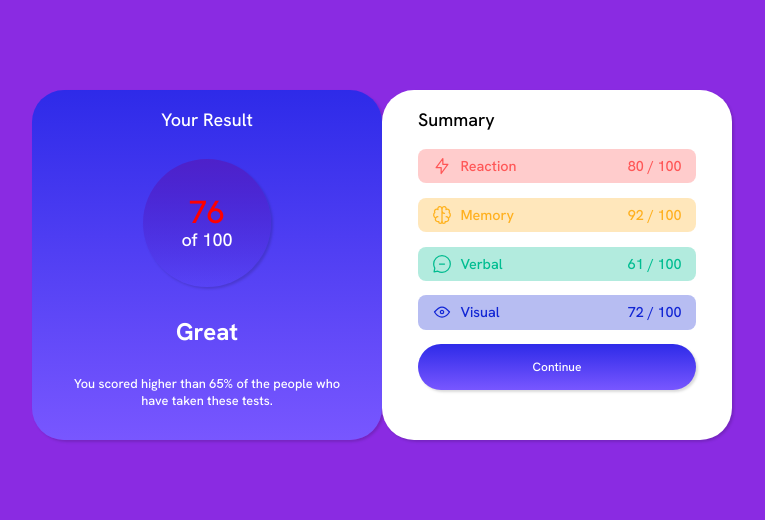
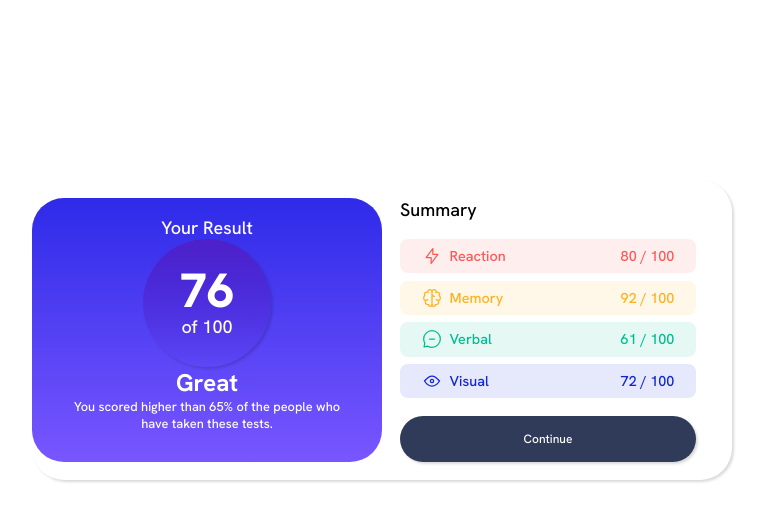
Before and after one commit to Suebxl/10_summary_component_frontendmentor_challenge, a plain HTML site: page index.html in a window 1280 px wide. Shown: the whole page, without its empty margins (258-1023 px from the left). Drawn offline with Linux system fonts and the light colour scheme.

Commit message:
color buttons changed

```diff
--- a/index.css
+++ b/index.css
@@ -16,7 +16,6 @@ svg {
 }
 
 body {
-  background-color: beige;
   font-family: 'Hanken Grotesk', sans-serif;
   font-size: 18px;
 }
@@ -25,10 +24,12 @@ body {
   display: flex;
   flex-direction: column;
   align-items: center;
-  margin: 2em;
+  border-radius: 2rem;
+  background-color: white;
+  box-shadow: rgba(0, 0, 0, 0.15) 1.95px 1.95px 2.6px;
+  width: 90%
 
 }
-
 
 .results {
   background-image: linear-gradient(hsl(241, 81%, 54%),hsl(252, 100%, 67%));
@@ -36,13 +37,15 @@ body {
   color: hsl(0, 0%, 100%);
   width: 90%;
   border-radius: 2rem;
-  padding: 1em 1.5em;
-  box-shadow: rgba(0, 0, 0, 0.15) 1.95px 1.95px 2.6px;
-  min-height: 350px;
+  padding: 1em 2em;
+  min-height: 250px;
   display: flex;
   flex-direction: column;
   justify-content: space-between;
 }
+
+
+
 
 .result-score{
   display: grid;
@@ -58,9 +61,9 @@ body {
 
 .result-score >span {
   display: block;
-  color: red;
+  font-weight: 900;
   line-height: 1;
-  font-size: 2rem;
+  font-size: 3rem;
 }
 
 
@@ -75,11 +78,12 @@ body {
 
 .summary {
   background-color: white;
-  min-height: 350px;
+  min-height: 250px;
   width: 90%;
   border-radius: 2rem;
-  padding: 1em 2em;
-  box-shadow: rgba(0, 0, 0, 0.15) 1.95px 1.95px 2.6px;
+  padding: 1em 2em 0 1em;
+  border-radius: 2em;
+
 }
 
 .summary-item-description {
@@ -96,42 +100,43 @@ body {
   display: flex;
   justify-content: space-between;
   align-items: center;
-  padding: 0.5em 1em;
+  padding: 0.5em 1.5em;
   border-radius: 8px;
-  margin-bottom: 1em;
+  margin-bottom: 0.5em;
+  height: 90%;
   font-size: 0.8em;
-
 }
 
+
 .color-1 {
-  background-color: hsla(0, 100%, 67%, 0.3);
+  background-color: hsla(0, 100%, 67%, 0.1);
   color: hsl(0, 100%, 67%)
 }
 
 .color-2 {
-  background-color: hsla(39, 100%, 56%, 0.3);
+  background-color: hsla(39, 100%, 56%, 0.1);
   color: hsl(39, 100%, 56%);
 }
 
 .color-3 {
-  background-color: hsla(166, 100%, 37%, 0.3);
+  background-color: hsla(166, 100%, 37%, 0.1);
   color: hsl(166, 100%, 37%)
 }
 
 .color-4 {
-  background-color: hsla(234, 85%, 45%, 0.3);
+  background-color: hsla(234, 85%, 45%, 0.1);
   color: hsl(234, 85%, 45%)
 }
 
 .continue-btn {
-  background:hsla(256, 72%, 46%, 1) ;
-  background-image: linear-gradient(hsl(241, 81%, 54%),hsl(252, 100%, 67%));
+  background:hsl(224, 30%, 27%) ;
   text-align: center;
   color: white;
   padding: 1.25em 2.5em;
   border-radius: 24px;
   font-size: 0.75rem;
   box-shadow: rgba(0, 0, 0, 0.15) 1.95px 1.95px 2.6px;
+  margin: 1.5em 0;
 }
 
 @media (min-width: 600px) {
@@ -140,11 +145,9 @@ body {
     flex-direction: row;
     width: 90%;
     max-width: 700px;
-    margin: 5em auto;
+    margin: 10em auto;
   }
-  body {
-    background-color: blueviolet;
-  }
+
   .results, .summary {
     width: 50%;
 
--- a/index.html
+++ b/index.html
@@ -30,7 +30,7 @@
       <div class="summary-item color-1">
         <div class="summary-item-description">
           <svg class="summary-icon" xmlns="http://www.w3.org/2000/svg" width="20" height="20" fill="none" viewBox="0 0 20 20"><path stroke="#F55" stroke-linecap="round" stroke-linejoin="round" stroke-width="1.25" d="M10.833 8.333V2.5l-6.666 9.167h5V17.5l6.666-9.167h-5Z"/></svg>
-          <h4 class="summary-item-title"> Reaction</h4>
+          <h3 class="summary-item-title"> Reaction</h3>
         </div>
         <p class="summary-item-score"><span>80</span> / 100 </p>
       </div>
@@ -38,7 +38,7 @@
       <div class="summary-item color-2">
         <div class="summary-item-description">
           <svg class="summary-icon" xmlns="http://www.w3.org/2000/svg" width="20" height="20" fill="none" viewBox="0 0 20 20"><path stroke="#FFB21E" stroke-linecap="round" stroke-linejoin="round" stroke-width="1.25" d="M5.833 11.667a2.5 2.5 0 1 0 .834 4.858"/><path stroke="#FFB21E" stroke-linecap="round" stroke-linejoin="round" stroke-width="1.25" d="M3.553 13.004a3.333 3.333 0 0 1-.728-5.53m.025-.067a2.083 2.083 0 0 1 2.983-2.824m.199.054A2.083 2.083 0 1 1 10 3.75v12.917a1.667 1.667 0 0 1-3.333 0M10 5.833a2.5 2.5 0 0 0 2.5 2.5m1.667 3.334a2.5 2.5 0 1 1-.834 4.858"/><path stroke="#FFB21E" stroke-linecap="round" stroke-linejoin="round" stroke-width="1.25" d="M16.447 13.004a3.334 3.334 0 0 0 .728-5.53m-.025-.067a2.083 2.083 0 0 0-2.983-2.824M10 3.75a2.085 2.085 0 0 1 2.538-2.033 2.084 2.084 0 0 1 1.43 2.92m-.635 12.03a1.667 1.667 0 0 1-3.333 0"/></svg>
-          <h4 class="summary-item-title">   Memory</h4>
+          <h3 class="summary-item-title">   Memory</h3>
         </div>
         <p class="summary-item-score"><span>92</span> / 100 </p>
       </div>
@@ -46,7 +46,7 @@
       <div class="summary-item color-3">
         <div class="summary-item-description">
           <svg class="summary-icon" xmlns="http://www.w3.org/2000/svg" width="20" height="20" fill="none" viewBox="0 0 20 20"><path stroke="#00BB8F" stroke-linecap="round" stroke-linejoin="round" stroke-width="1.25" d="M7.5 10h5M10 18.333A8.333 8.333 0 1 0 1.667 10c0 1.518.406 2.942 1.115 4.167l-.699 3.75 3.75-.699A8.295 8.295 0 0 0 10 18.333Z"/></svg>
-          <h4 class="summary-item-title"> Verbal</h4>
+          <h3 class="summary-item-title"> Verbal</h3>
         </div>
         <p class="summary-item-score"><span>61</span> / 100 </p>
 
@@ -55,7 +55,7 @@
       <div class="summary-item color-4">
         <div class="summary-item-description">
           <svg class="summary-icon" xmlns="http://www.w3.org/2000/svg" width="20" height="20" fill="none" viewBox="0 0 20 20"><path stroke="#1125D6" stroke-linecap="round" stroke-linejoin="round" stroke-width="1.25" d="M10 11.667a1.667 1.667 0 1 0 0-3.334 1.667 1.667 0 0 0 0 3.334Z"/><path stroke="#1125D6" stroke-linecap="round" stroke-linejoin="round" stroke-width="1.25" d="M17.5 10c-1.574 2.492-4.402 5-7.5 5s-5.926-2.508-7.5-5C4.416 7.632 6.66 5 10 5s5.584 2.632 7.5 5Z"/></svg>
-          <h4 class="summary-item-title"> Visual</h4>
+          <h3 class="summary-item-title"> Visual</h3>
         </div>
         <p class="summary-item-score"><span>72</span> / 100 </p>
       </div>
```
